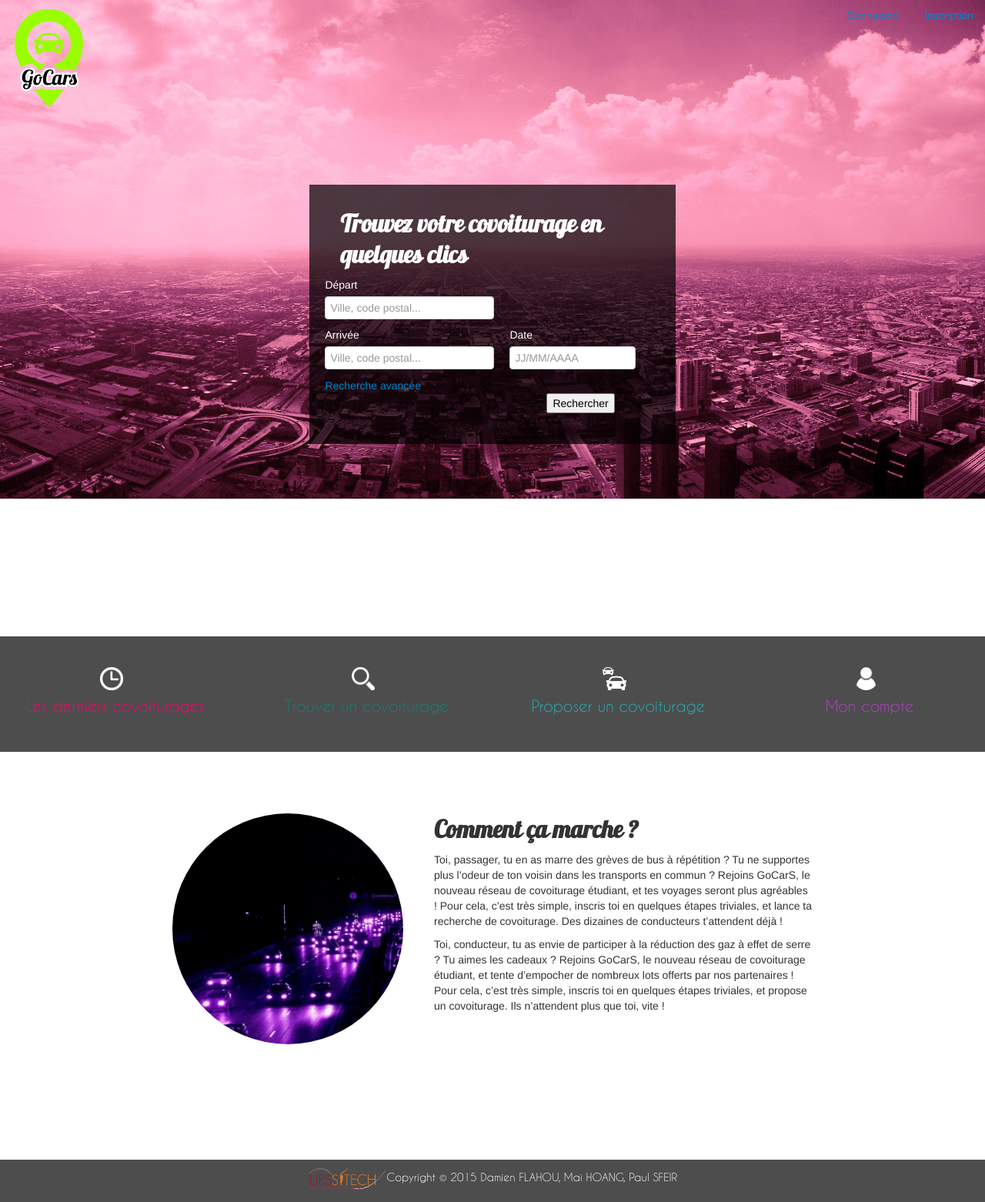
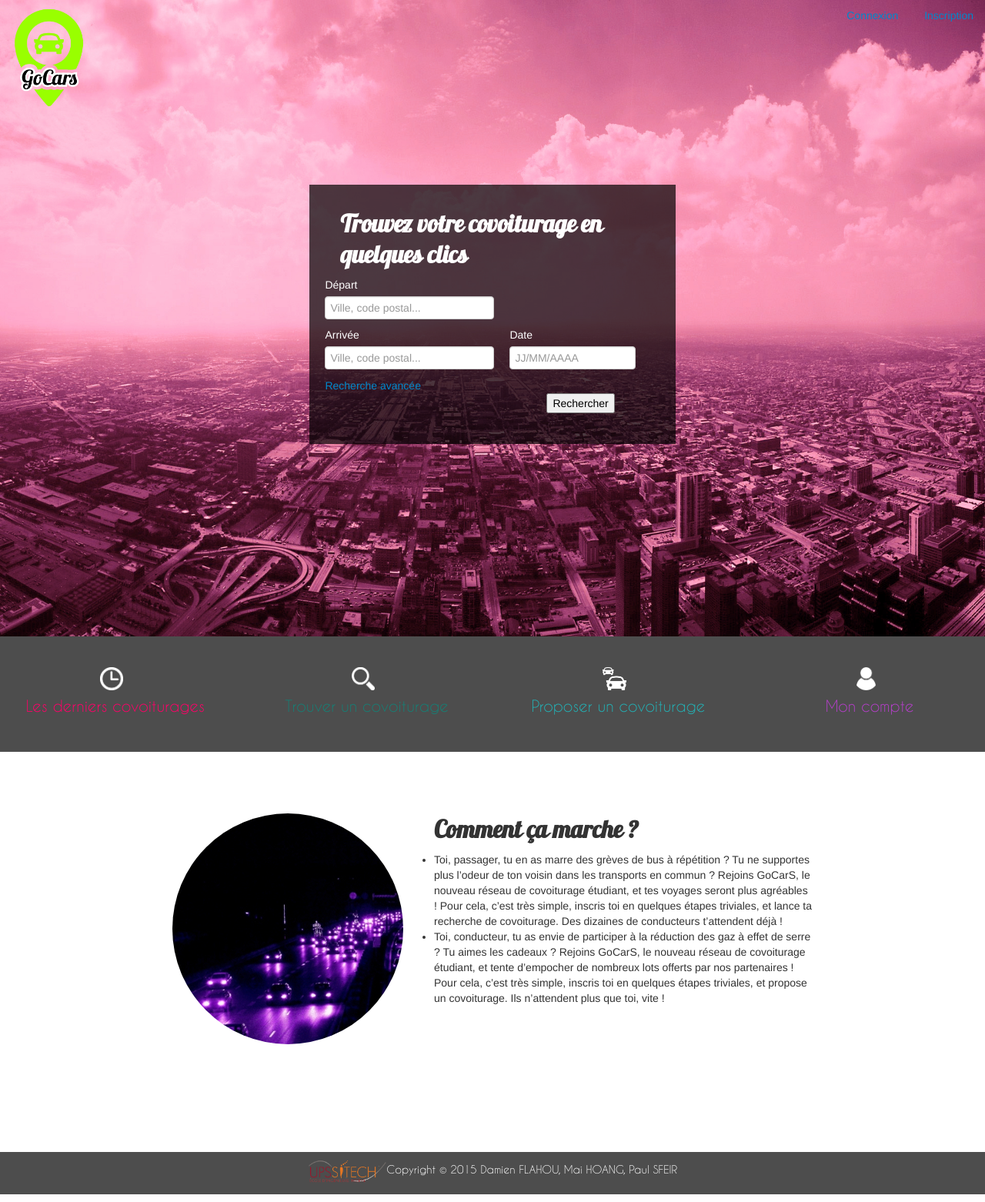
Before and after one commit to paul-sfeir/Projet-Web-Covoiturage, a PHP site: page / in a window 1280 px wide. Shown: the whole page at 77% size. Run offline with PHP 8.4, Linux system fonts and the light colour scheme; some libraries are stand-ins or nearby versions.

Commit message:
Taille background ajustée
Hauteur du background de la page d'accueil modifié

```diff
--- a/css/style.css
+++ b/css/style.css
@@ -144,7 +144,7 @@ h2 {
 	float: left;
 }
 
-.contenu {
+.description {
 	padding-bottom: 100px;
 }
 
@@ -163,7 +163,7 @@ h2 {
 	padding:0;
 	margin:0;
 	width:100%;
-	height: 90%;
+	height: 950px;
 	position:absolute;
 	top:0;
 	left:0;
--- a/index.html
+++ b/index.html
@@ -149,7 +149,7 @@
 		<div class="img_ronde">
 		</div>
 
-		<div class="contenu">
+		<div class="description">
 			<h2>Comment ça marche ?</h2>
 			<ul>
 				<li>
```
